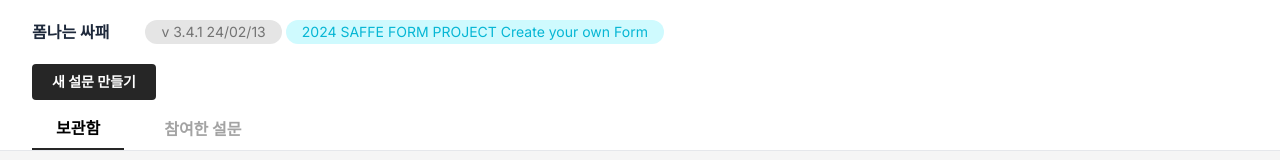
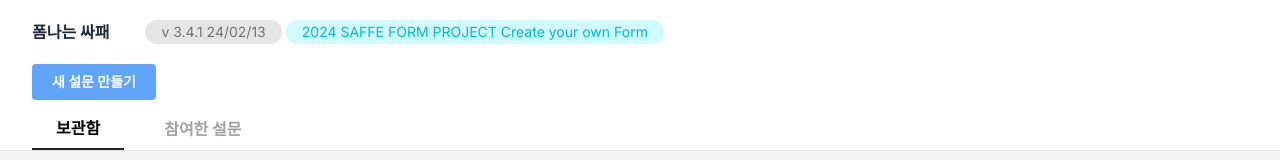
Before and after one commit to SSA-FE/formssafe-fe, a React (Vite) app: page /myspace in a window 1280 px wide. Shown: the top 160 px of the page. Built offline with nearby package versions, Linux system fonts and the light colour scheme; no server answers.

Commit message:
feat: 새 설문 만들기 버튼 기능 추가, 탭 이동시 resetInput dispatch

```diff
--- a/src/components/Myspace/MyspacePanel.tsx
+++ b/src/components/Myspace/MyspacePanel.tsx
@@ -1,4 +1,7 @@
 import { useState } from 'react';
+import { Link } from 'react-router-dom';
+import { resetInput } from './toolbar/toolbarInputSlice';
+import { useDispatch } from 'react-redux';
 
 interface MyspacePanelProps {
   setSurveyStatus: (value: string) => void;
@@ -6,18 +9,23 @@ interface MyspacePanelProps {
 
 const MyspacePanel = ({ setSurveyStatus }: MyspacePanelProps) => {
   const [activeButton, setActiveButton] = useState('보관함');
+  const dispatch = useDispatch();
 
   return (
     <div className="flex flex-col px-8 items-start space-y-2 border-b-[1px] bg-white">
-      <button className="box-border px-5 py-2 text-sm text-white font-bold rounded bg-neutral-800">
+      <Link
+        to="/editor"
+        className="box-border px-5 py-2 text-sm font-bold text-white bg-blue-400 rounded"
+      >
         새 설문 만들기
-      </button>
-      <div className="flex bg-transparent border-none space-x-4 font-bold">
+      </Link>
+      <div className="flex space-x-4 font-bold bg-transparent border-none">
         <button
           className={`px-6 py-2 ${activeButton === '보관함' ? 'border-b-2 border-neutral-800 ' : 'text-neutral-400 border-none'}`}
           onClick={() => {
             setActiveButton('보관함');
             setSurveyStatus('mySurveys');
+            dispatch(resetInput());
           }}
         >
           보관함
@@ -27,6 +35,7 @@ const MyspacePanel = ({ setSurveyStatus }: MyspacePanelProps) => {
           onClick={() => {
             setActiveButton('참여한 설문');
             setSurveyStatus('participatedSurveys');
+            dispatch(resetInput());
           }}
         >
           참여한 설문
```
